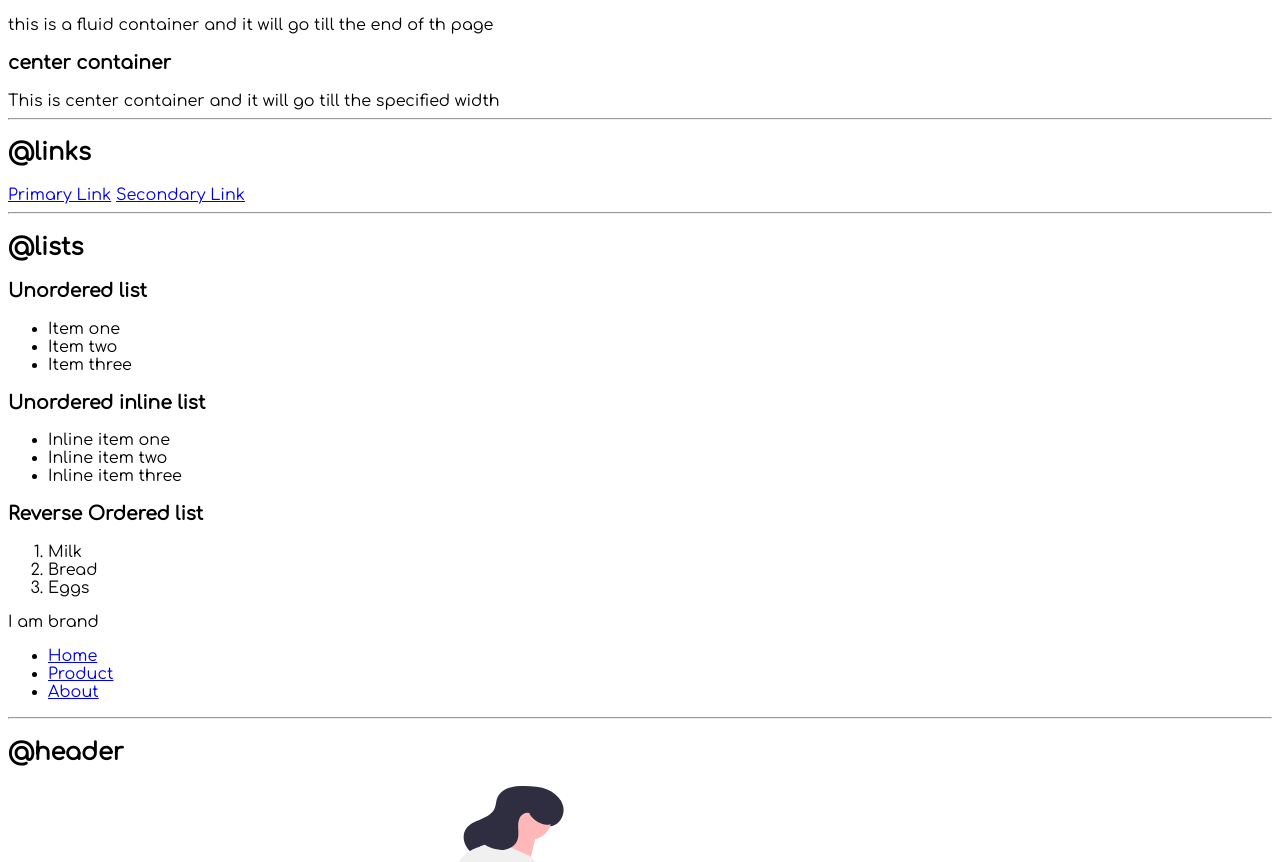
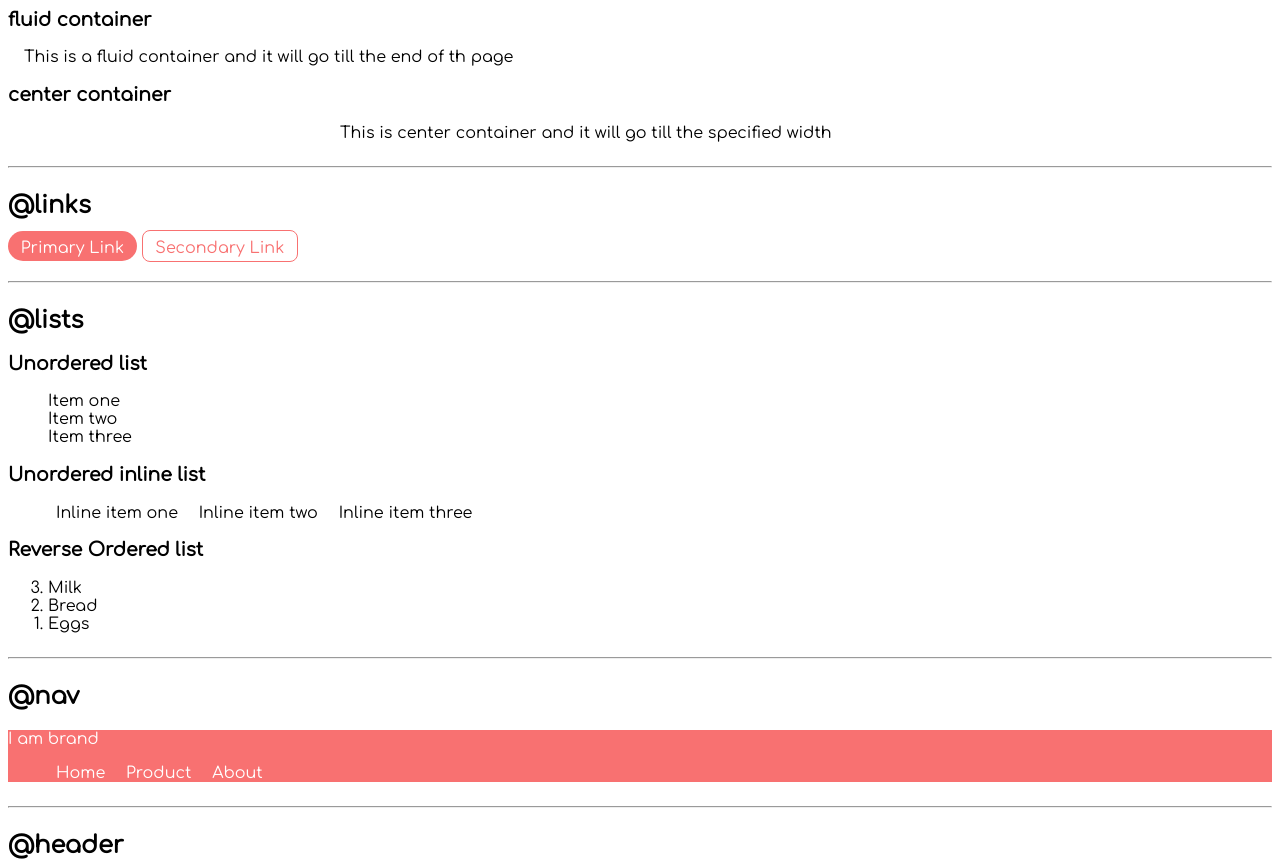
Before and after one commit to Udit-github/Component-library-, a plain HTML site: page index.html in a window 1280 px wide. Shown: the part 471-1333 px from the top of the page. Drawn offline with Linux system fonts and the light colour scheme.

Commit message:
Upto Links changes are done

```diff
--- a/index.html
+++ b/index.html
@@ -26,43 +26,45 @@
 
     <h2>@container</h2>
     <h3>fluid container</h3>
-    <div>this is a fluid container and it will go till the end of th page</div>
+    <div class="container">This is a fluid container and it will go till the end of th page</div>
     <h3>center container</h3>
-    <div>This is center container and it will go till the specified width </div>
+    <div class="container-center">This is center container and it will go till the specified width </div>
 
     <hr>
     <h2>@links</h2>
-    <a href="https://geekforgeeks.com"> Primary Link</a>
-    <a href="/">Secondary Link</a>
+    <a class="primary-link" href="https://geekforgeeks.com"> Primary Link</a>
+    <a class="secondary-link"href="/">Secondary Link</a>
     <hr>
 
     <h2>@lists</h2>
     <h3>Unordered list</h3>
-    <ul>
+    <ul class='non-bullet'>
         <li>Item one</li>
         <li>Item two</li>
         <li>Item three</li>
 
     </ul>
     <h3>Unordered inline list</h3>
-    <ul>
-        <li> Inline item one </li>
-        <li>Inline item two</li>
-        <li>Inline item three</li>
+    <ul class='non-bullet nav-pills' >
+        <li class='list-item-inline'> Inline item one </li>
+        <li class='list-item-inline'>Inline item two</li>
+        <li class='list-item-inline'>Inline item three</li>
 
     </ul>
     <h3> Reverse Ordered list</h3>
-    <ol>
+    <ol reversed>
         <li>Milk </li>
         <li>Bread</li>
         <li>Eggs</li>
     </ol>
-    <nav>
-        <div>I am brand</div>
-        <ul>
-            <li><a href="/">Home</a> </li>
-            <li><a href="/"> Product</a> </li>
-            <li><a href="/">About</a></li>
+    <hr>
+    <h2>@nav</h2>
+    <nav class='navigation'>
+        <div class='nav-brand'>I am brand</div>
+        <ul class='non-bullet'>
+            <li class='list-item-inline'><a class='links' href="/">Home</a> </li>
+            <li class='list-item-inline'><a class='links' href="/"> Product</a> </li>
+            <li class='list-item-inline'><a class='links' href="/">About</a></li>
         </ul>
     </nav>
     <hr>
--- a/style.css
+++ b/style.css
@@ -1,4 +1,57 @@
 @import url('https://fonts.googleapis.com/css2?family=Comfortaa&display=swap');
+:root{
+    --primary-color: #F87171
+}
 body{
     font-family: 'Comfortaa', cursive;
 }
+/**container**/
+.container{
+ padding-left: 1rem;
+ padding-right: 1rem;
+}
+.container-center{
+    max-width: 600px;
+    margin: auto;
+
+}
+/* links*/
+.links{
+    text-decoration: none;
+    color: rgb(255, 255, 255);
+}
+.secondary-link{
+    text-decoration: none;
+    padding: 0.5rem 0.8rem 0.3rem 0.8rem;
+    border-radius: 0.5rem;
+    color: var(--primary-color);
+    border: 1px solid var(--primary-color)
+
+}
+.primary-link{
+
+    padding: 0.5rem 0.8rem 0.3rem 0.8rem;
+    text-decoration: none;
+    background-color: var(--primary-color);
+    border-radius: 1rem;
+
+    color: rgb(255, 255, 255);
+}
+hr{
+    margin:1.5rem 0rem;
+}
+ .non-bullet{
+     list-style: none;
+ }
+ .list-item-inline{
+     display: inline;
+     padding: 0rem 0.5rem;
+ }
+  .navigation{
+      background-color: var(--primary-color);
+      color: rgb(255, 255, 255)  ;
+  }
+
+  .navigation .links{
+      color: white;
+  }
```
